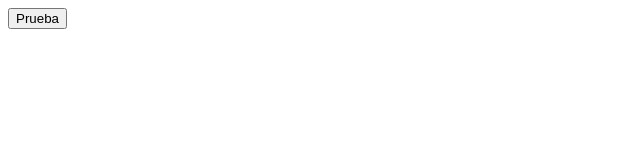
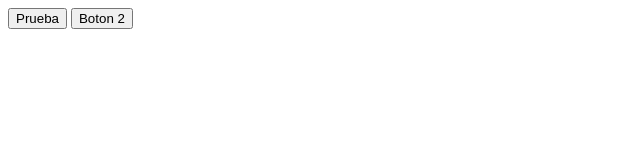
Before and after one commit to grisselrocha/Git, a plain HTML site: page index.html in a window 1280 px wide. Shown: the whole page, without its empty margins (0-640 px from the left). Drawn offline with Linux system fonts and the light colour scheme.

Commit message:
Botón 2

```diff
--- a/index.html
+++ b/index.html
@@ -6,6 +6,7 @@
 </head>
 <body>
 	<button>Prueba</button>
+	<button>Boton 2</button>
 
 </body>
 </html>
```
